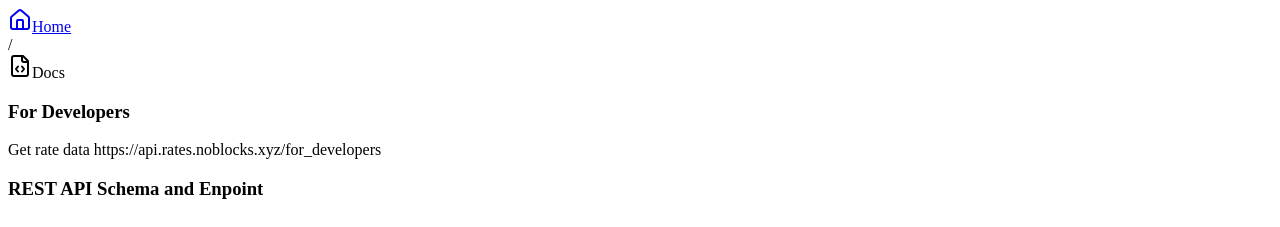
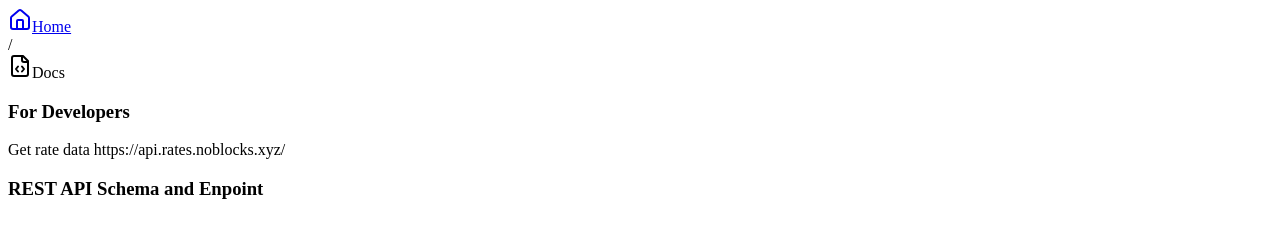
Before and after one commit to paycrest/stablecoin-rates-UI, a Next.js app: page /Developers in a window 1280 px wide. Shown: the top 227 px of the page. Built offline with nearby package versions, Linux system fonts and the light colour scheme.

Commit message:
fix: font-size

```diff
--- a/src/layout/HeaderDeveloper.tsx
+++ b/src/layout/HeaderDeveloper.tsx
@@ -23,7 +23,7 @@ export function HeaderDeveloper() {
 
         <h3 className="text-white text-[2rem] font-medium">For Developers</h3>
         <p className="text-white/50 text-[1.4rem]">
-          Get rate data https://api.rates.noblocks.xyz/for_developers
+          Get rate data https://api.rates.noblocks.xyz/
         </p>
         <h3 className="text-white text-[1.5rem] font-medium pt-4">
           REST API Schema and Enpoint
```
